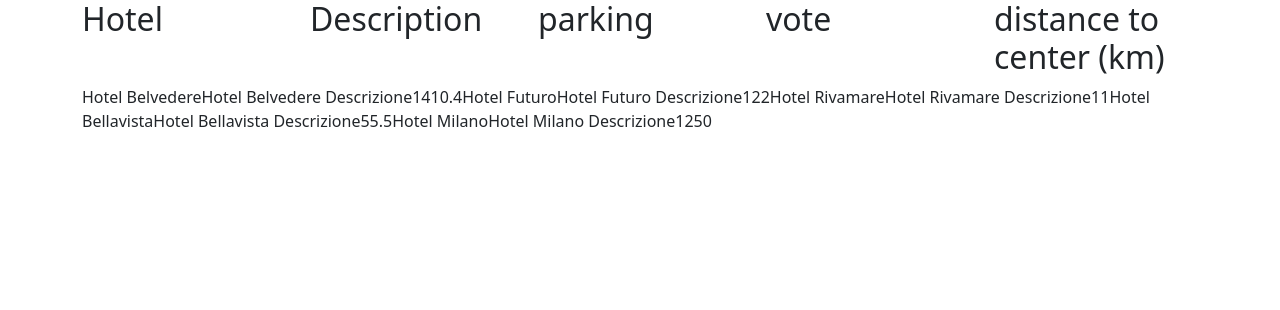
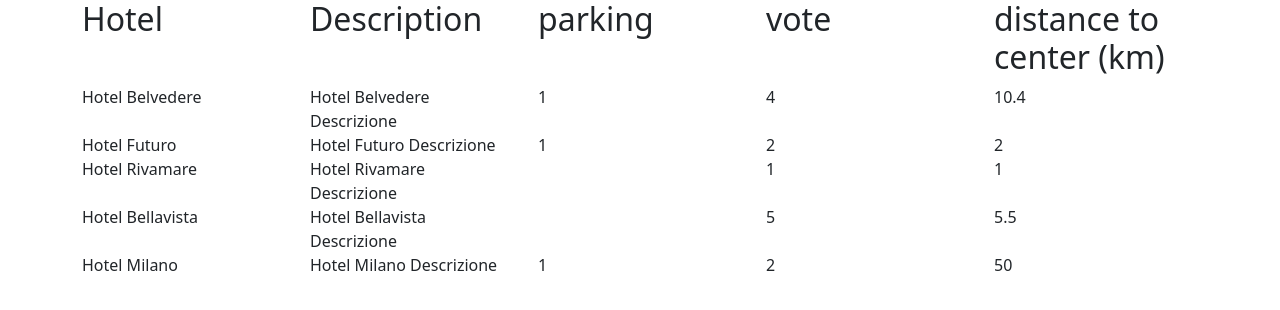
Before and after one commit to sebastianocalella/php-hotel, a PHP site: page / in a window 1280 px wide. Shown: the top 310 px of the page. Run offline with PHP 8.4, Linux system fonts and the light colour scheme.

Commit message:
display elements in bootstrap grid

```diff
--- a/index.php
+++ b/index.php
@@ -64,9 +64,11 @@
             </div>
             <?php
             foreach($hotels as $hotel){
+                echo '<div class="row">';
                 foreach($hotel as $hotel_info){
-                    echo $hotel_info;
+                    echo "<div class=col>{$hotel_info}</div>";
                 }
+                echo '</div>';
             }
             ?>
         </div>
```
